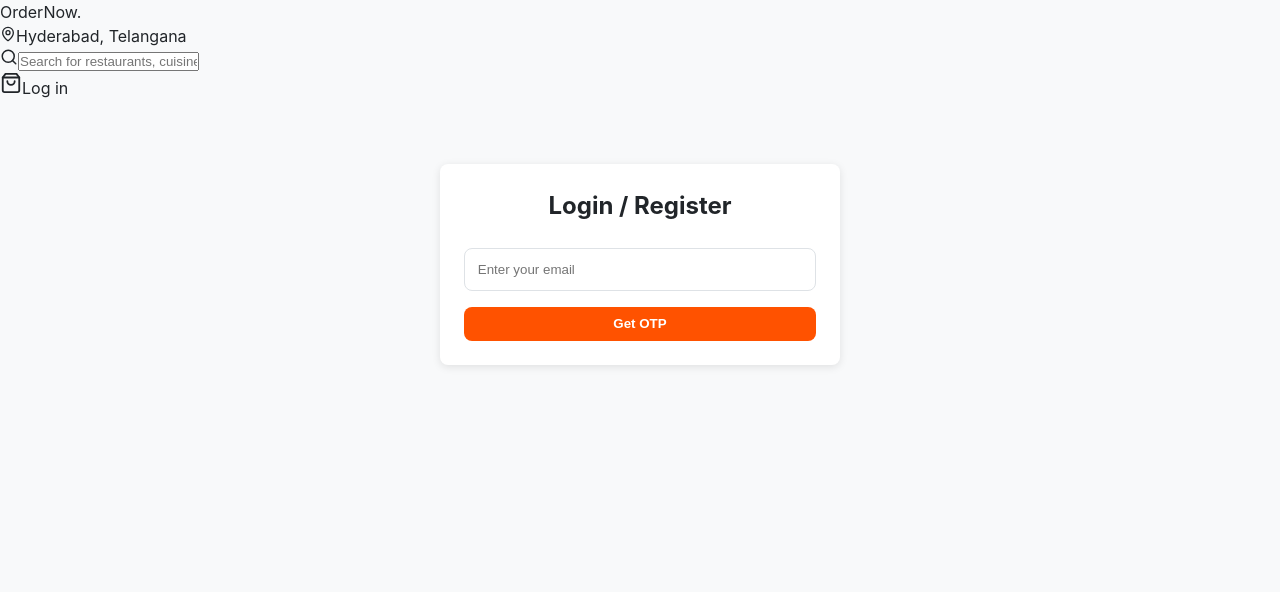
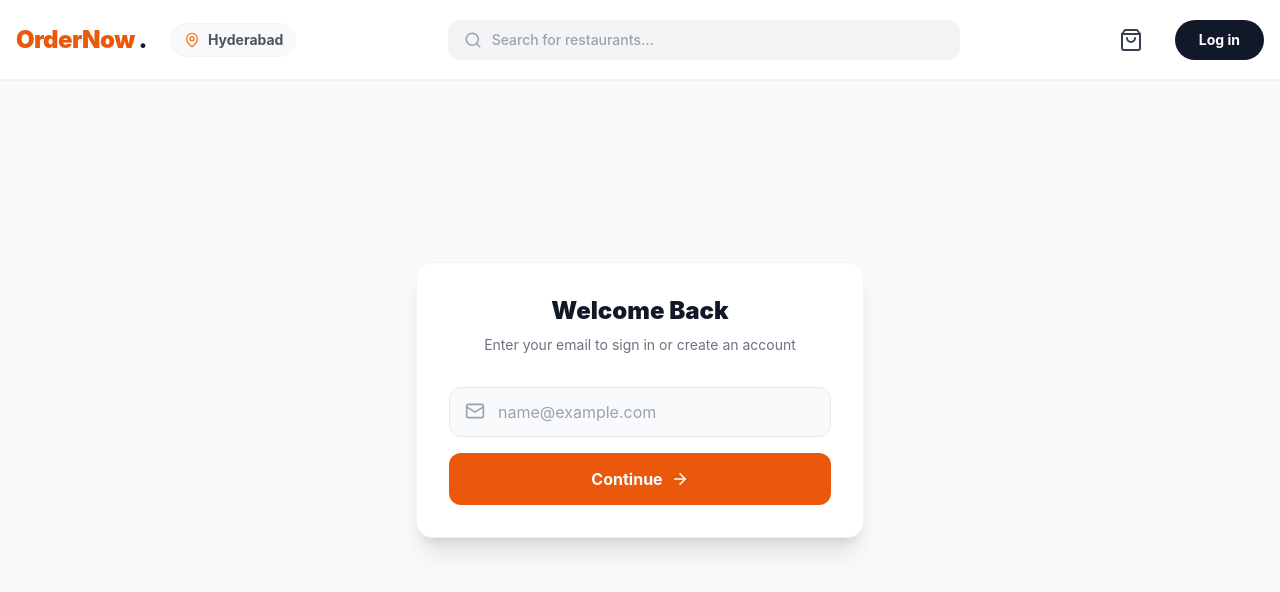
Before and after one commit to vishnubhotlasirichandana/OD_customer, a React (Vite) app: page /login in a window 1280 px wide. Shown: the top 592 px of the page. Built offline with nearby package versions, Linux system fonts and the light colour scheme; no server answers.

Commit message:
Initial commit - Frontend UI

```diff
--- a/src/components/Navbar.jsx
+++ b/src/components/Navbar.jsx
@@ -1,11 +1,14 @@
 import { Link } from 'react-router-dom';
 import { useAuth } from '../contexts/AuthContext';
 import { useCart } from '../contexts/CartContext';
-import { ShoppingBag, MapPin, Search, User, LogOut } from 'lucide-react';
+import { ShoppingBag, MapPin, Search, LogOut, User as UserIcon } from 'lucide-react';
 
 export default function Navbar() {
   const { user, logout } = useAuth();
   const { cart } = useCart();
+
+  // Safety check for user name
+  const userName = user?.fullName ? user.fullName.split(' ')[0] : 'User';
 
   return (
     <nav className="sticky top-0 z-50 bg-white border-b border-gray-100 shadow-sm h-16 md:h-20">
@@ -13,34 +16,36 @@ export default function Navbar() {
 
         {/* LEFT: Logo & Location */}
         <div className="flex items-center gap-6">
-          <Link to="/" className="text-2xl font-black tracking-tight text-orange-600">
+          <Link to="/" className="text-2xl font-black tracking-tight text-orange-600 flex items-center gap-1">
             OrderNow<span className="text-gray-900">.</span>
           </Link>
 
-          <div className="hidden lg:flex items-center gap-2 text-sm text-gray-500 hover:text-orange-600 cursor-pointer transition-colors bg-gray-50 px-3 py-1.5 rounded-full border border-gray-100">
-            <MapPin size={16} />
-            <span className="font-medium truncate max-w-[150px]">
-              Hyderabad, Telangana
+          <div className="hidden lg:flex items-center gap-2 text-sm text-gray-600 hover:text-orange-600 cursor-pointer transition-colors bg-gray-50 px-3 py-1.5 rounded-full border border-gray-100">
+            <MapPin size={16} className="text-orange-500" />
+            <span className="font-bold truncate max-w-[150px]">
+              Hyderabad
             </span>
           </div>
         </div>
 
         {/* CENTER: Search Bar (Desktop) */}
-        <div className="hidden md:flex flex-1 max-w-lg relative mx-4">
-          <Search className="absolute left-4 top-1/2 -translate-y-1/2 text-gray-400" size={18} />
-          <input
-            type="text"
-            placeholder="Search for restaurants, cuisines..."
-            className="w-full pl-11 pr-4 py-2.5 bg-gray-100 border-transparent focus:bg-white focus:ring-2 focus:ring-orange-100 focus:border-orange-200 rounded-xl text-sm transition-all outline-none"
-          />
+        <div className="hidden md:block flex-1 max-w-lg mx-4">
+          <div className="relative">
+            <Search className="absolute left-4 top-1/2 -translate-y-1/2 text-gray-400" size={18} />
+            <input
+              type="text"
+              placeholder="Search for restaurants..."
+              className="w-full pl-11 pr-4 py-2.5 bg-gray-100 border-transparent focus:bg-white focus:ring-2 focus:ring-orange-100 focus:border-orange-200 rounded-xl text-sm transition-all outline-none font-medium"
+            />
+          </div>
         </div>
 
         {/* RIGHT: Actions */}
-        <div className="flex items-center gap-4 md:gap-6">
-          <Link to="/cart" className="relative p-2 hover:bg-gray-50 rounded-full transition-colors">
-            <ShoppingBag size={22} className="text-gray-700" />
+        <div className="flex items-center gap-3 md:gap-6">
+          <Link to="/cart" className="relative p-2 hover:bg-gray-50 rounded-full transition-colors group">
+            <ShoppingBag size={24} className="text-gray-700 group-hover:text-orange-600 transition-colors" />
             {cart?.length > 0 && (
-              <span className="absolute top-0 right-0 bg-orange-600 text-white text-[10px] font-bold w-4 h-4 flex items-center justify-center rounded-full shadow-sm">
+              <span className="absolute top-0 right-0 bg-orange-600 text-white text-[10px] font-bold w-4 h-4 flex items-center justify-center rounded-full shadow-sm ring-2 ring-white">
                 {cart.length}
               </span>
             )}
@@ -50,9 +55,9 @@ export default function Navbar() {
             <div className="flex items-center gap-3 pl-4 border-l border-gray-200">
               <div className="hidden md:flex flex-col items-end">
                 <span className="text-xs font-bold text-gray-900 leading-tight">
-                  {user.fullName?.split(' ')[0]}
+                  {userName}
                 </span>
-                <span className="text-[10px] text-gray-500 font-medium">Member</span>
+                <span className="text-[10px] text-orange-600 font-bold uppercase tracking-wide">Member</span>
               </div>
               <button
                 onClick={logout}
@@ -65,7 +70,7 @@ export default function Navbar() {
           ) : (
             <Link
               to="/login"
-              className="px-5 py-2.5 bg-gray-900 text-white text-sm font-bold rounded-full hover:bg-gray-800 hover:shadow-lg hover:-translate-y-0.5 transition-all"
+              className="px-6 py-2.5 bg-gray-900 text-white text-sm font-bold rounded-full hover:bg-gray-800 hover:shadow-lg hover:-translate-y-0.5 transition-all"
             >
               Log in
             </Link>
--- a/src/main.jsx
+++ b/src/main.jsx
@@ -3,14 +3,14 @@ import ReactDOM from 'react-dom/client';
 import { BrowserRouter } from 'react-router-dom';
 import App from './App';
 import { AuthProvider } from './contexts/AuthContext';
-import { CartProvider } from './contexts/CartContext'; // <--- ADD THIS
+import { CartProvider } from './contexts/CartContext';
+import './index.css'; // <--- CRITICAL: Import Tailwind styles
 import './styles/global.css';
 
 ReactDOM.createRoot(document.getElementById('root')).render(
   <React.StrictMode>
     <BrowserRouter>
       <AuthProvider>
-        {/* CartProvider must be INSIDE AuthProvider so it can access the user */}
         <CartProvider>
           <App />
         </CartProvider>
--- a/src/pages/Home.jsx
+++ b/src/pages/Home.jsx
@@ -1,16 +1,17 @@
 import { useEffect, useState } from 'react';
+import { Link } from 'react-router-dom'; // Fixed import
 import client from '../api/client';
 import RestaurantCard from '../components/RestaurantCard';
-import { Search, SlidersHorizontal, ArrowRight } from 'lucide-react';
+import { Search, SlidersHorizontal, ArrowRight, Pizza, Coffee, Utensils } from 'lucide-react';
 
 const CATEGORIES = [
-  { id: 'all', label: 'All' },
-  { id: 'Pizza', label: '🍕 Pizza' },
-  { id: 'Burger', label: '🍔 Burger' },
-  { id: 'Biryani', label: '🍲 Biryani' },
-  { id: 'Chinese', label: '🥢 Chinese' },
-  { id: 'Healthy', label: '🥗 Healthy' },
-  { id: 'Dessert', label: '🍰 Dessert' },
+  { id: 'all', label: 'All', icon: <Utensils size={16} /> },
+  { id: 'Pizza', label: 'Pizza', icon: <Pizza size={16} /> },
+  { id: 'Burger', label: 'Burger', icon: <Utensils size={16} /> },
+  { id: 'Biryani', label: 'Biryani', icon: <Utensils size={16} /> },
+  { id: 'Chinese', label: 'Chinese', icon: <Utensils size={16} /> },
+  { id: 'Healthy', label: 'Healthy', icon: <Utensils size={16} /> },
+  { id: 'Dessert', label: 'Dessert', icon: <Coffee size={16} /> },
 ];
 
 export default function Home() {
@@ -42,23 +43,23 @@ export default function Home() {
   return (
     <div className="min-h-screen bg-gray-50/50 pb-20">
 
-      {/* 1. HERO SECTION (Visual Hook) */}
-      <section className="bg-gradient-to-r from-orange-600 to-red-600 py-12 px-4 shadow-lg text-white">
+      {/* 1. HERO SECTION */}
+      <section className="bg-gradient-to-r from-orange-600 to-red-600 py-16 px-4 shadow-lg text-white">
         <div className="max-w-4xl mx-auto text-center">
-          <h1 className="text-3xl md:text-5xl font-black mb-4 tracking-tight">
-            Delicious food, <br/> delivered to your door.
+          <h1 className="text-4xl md:text-6xl font-black mb-6 tracking-tight drop-shadow-sm">
+            Cravings? <br/> Consider it done.
           </h1>
-          <p className="text-orange-100 text-lg mb-8 max-w-xl mx-auto">
-            Order from your favorite restaurants and track your delivery in real-time.
+          <p className="text-orange-50 text-lg mb-8 max-w-xl mx-auto font-medium">
+            Order from the best restaurants in town and get it delivered at lightning speed.
           </p>
 
-          {/* Mobile Search Input */}
-          <div className="md:hidden relative max-w-md mx-auto">
+          {/* Search Input */}
+          <div className="relative max-w-lg mx-auto">
              <Search className="absolute left-4 top-3.5 text-gray-400" size={20} />
              <input
                type="text"
-               placeholder="Search restaurants..."
-               className="w-full pl-12 pr-4 py-3 rounded-full text-gray-900 font-medium focus:outline-none shadow-xl"
+               placeholder="Search restaurants or cuisines..."
+               className="w-full pl-12 pr-4 py-3.5 rounded-full text-gray-900 font-medium focus:outline-none focus:ring-4 focus:ring-orange-500/30 shadow-2xl"
                value={searchTerm}
                onChange={(e) => setSearchTerm(e.target.value)}
              />
@@ -66,48 +67,43 @@ export default function Home() {
         </div>
       </section>
 
-      {/* 2. STICKY FILTER BAR */}
-      <div className="sticky top-16 md:top-20 z-40 bg-white/80 backdrop-blur-md border-b border-gray-200 shadow-sm">
-        <div className="max-w-7xl mx-auto px-4 py-3 flex items-center gap-4 overflow-x-auto no-scrollbar">
+      {/* 2. CATEGORY FILTERS */}
+      <div className="sticky top-16 md:top-20 z-40 bg-white/80 backdrop-blur-md border-b border-gray-200">
+        <div className="max-w-7xl mx-auto px-4 py-4 flex items-center gap-3 overflow-x-auto no-scrollbar">
           <div className="flex items-center gap-2 text-gray-500 pr-4 border-r border-gray-300 shrink-0">
             <SlidersHorizontal size={18} />
-            <span className="text-xs font-bold uppercase tracking-wider">Filters</span>
+            <span className="text-xs font-bold uppercase tracking-wider hidden sm:inline">Filters</span>
           </div>
           {CATEGORIES.map(cat => (
             <button
               key={cat.id}
               onClick={() => setActiveCategory(cat.id)}
               className={`
-                px-4 py-1.5 rounded-full text-sm font-bold whitespace-nowrap transition-all border shrink-0
+                px-4 py-2 rounded-full text-sm font-bold whitespace-nowrap transition-all border flex items-center gap-2 shrink-0
                 ${activeCategory === cat.id
-                  ? 'bg-gray-900 text-white border-gray-900 shadow-md transform scale-105'
+                  ? 'bg-gray-900 text-white border-gray-900 shadow-md'
                   : 'bg-white text-gray-600 border-gray-200 hover:border-gray-400 hover:bg-gray-50'}
               `}
             >
+              {cat.icon}
               {cat.label}
             </button>
           ))}
         </div>
       </div>
 
-      {/* 3. MAIN CONTENT */}
+      {/* 3. MAIN GRID */}
       <div className="max-w-7xl mx-auto px-4 mt-8">
-
-        {/* Section Header */}
         <div className="flex items-center justify-between mb-6">
           <h2 className="text-xl font-extrabold text-gray-900 tracking-tight">
             {activeCategory === 'all' ? 'Top Picks For You' : `Best ${activeCategory} Places`}
           </h2>
-          <Link to="#" className="text-orange-600 text-sm font-bold flex items-center gap-1 hover:underline">
-            See all <ArrowRight size={16} />
-          </Link>
         </div>
 
-        {/* The Grid */}
         {loading ? (
           <div className="grid grid-cols-1 sm:grid-cols-2 lg:grid-cols-3 xl:grid-cols-4 gap-6">
             {[...Array(8)].map((_, i) => (
-              <div key={i} className="bg-white rounded-2xl h-[300px] animate-pulse border border-gray-100" />
+              <div key={i} className="bg-white rounded-2xl h-[280px] animate-pulse border border-gray-100 shadow-sm" />
             ))}
           </div>
         ) : filteredList.length === 0 ? (
@@ -116,14 +112,12 @@ export default function Home() {
               <Search size={40} className="text-orange-400" />
             </div>
             <h3 className="text-xl font-bold text-gray-900 mb-2">No restaurants found</h3>
-            <p className="text-gray-500 max-w-xs mx-auto">
-              We couldn't find any matches for "{searchTerm}". Try browsing other categories.
-            </p>
+            <p className="text-gray-500">We couldn't find matches for "{searchTerm}".</p>
             <button
               onClick={() => {setSearchTerm(""); setActiveCategory("all");}}
               className="mt-6 text-orange-600 font-bold hover:underline"
             >
-              Clear all filters
+              Clear filters
             </button>
           </div>
         ) : (
--- a/src/pages/Login.jsx
+++ b/src/pages/Login.jsx
@@ -2,63 +2,107 @@ import { useState } from 'react';
 import client from '../api/client';
 import { useAuth } from '../contexts/AuthContext';
 import { useNavigate } from 'react-router-dom';
+import { Mail, ArrowRight, Lock } from 'lucide-react';
 
 export default function Login() {
   const [email, setEmail] = useState('');
   const [otp, setOtp] = useState('');
   const [step, setStep] = useState(1); // 1: Email, 2: OTP
+  const [loading, setLoading] = useState(false);
   const { login } = useAuth();
   const navigate = useNavigate();
 
   const handleRequestOtp = async (e) => {
     e.preventDefault();
+    setLoading(true);
     try {
       await client.post('/auth/request-otp', { email });
       setStep(2);
     } catch (err) {
-      alert('Failed to send OTP. Try again.');
+      alert('Failed to send OTP. Please check your email.');
+    } finally {
+      setLoading(false);
     }
   };
 
   const handleVerifyOtp = async (e) => {
     e.preventDefault();
+    setLoading(true);
     const success = await login(email, otp);
-    if (success) navigate('/');
-    else alert('Invalid OTP');
+    if (success) {
+      navigate('/');
+    } else {
+      alert('Invalid OTP. Please try again.');
+      setLoading(false);
+    }
   };
 
   return (
-    <div style={{ maxWidth: '400px', margin: '4rem auto' }} className="card">
-      <h2 style={{ textAlign: 'center', marginBottom: '1.5rem' }}>
-        {step === 1 ? 'Login / Register' : 'Verify OTP'}
-      </h2>
+    <div className="min-h-[80vh] flex items-center justify-center px-4 bg-gray-50">
+      <div className="w-full max-w-md bg-white rounded-2xl shadow-xl p-8 border border-gray-100">
+        <div className="text-center mb-8">
+          <h1 className="text-2xl font-black text-gray-900 mb-2">
+            {step === 1 ? 'Welcome Back' : 'Verify Identity'}
+          </h1>
+          <p className="text-gray-500 text-sm">
+            {step === 1
+              ? 'Enter your email to sign in or create an account'
+              : `We sent a code to ${email}`}
+          </p>
+        </div>
 
         {step === 1 ? (
-        <form onSubmit={handleRequestOtp}>
+          <form onSubmit={handleRequestOtp} className="space-y-4">
+            <div className="relative">
+              <Mail className="absolute left-4 top-3.5 text-gray-400" size={20} />
               <input
                 type="email"
-            className="input"
-            placeholder="Enter your email"
+                className="w-full pl-12 pr-4 py-3 bg-gray-50 border border-gray-200 rounded-xl focus:ring-2 focus:ring-orange-500 focus:border-transparent outline-none transition-all"
+                placeholder="name@example.com"
                 value={email}
                 onChange={e => setEmail(e.target.value)}
                 required
               />
-          <button type="submit" className="btn btn-primary" style={{ width: '100%' }}>Get OTP</button>
+            </div>
+            <button
+              type="submit"
+              disabled={loading}
+              className="w-full bg-orange-600 hover:bg-orange-700 text-white font-bold py-3.5 rounded-xl transition-all flex items-center justify-center gap-2 disabled:opacity-70"
+            >
+              {loading ? 'Sending...' : <>Continue <ArrowRight size={18} /></>}
+            </button>
           </form>
         ) : (
-        <form onSubmit={handleVerifyOtp}>
-          <p style={{ marginBottom: '1rem', textAlign: 'center' }}>OTP sent to {email}</p>
+          <form onSubmit={handleVerifyOtp} className="space-y-6">
+            <div className="relative">
+              <Lock className="absolute left-4 top-3.5 text-gray-400" size={20} />
               <input
                 type="text"
-            className="input"
-            placeholder="Enter OTP"
+                className="w-full pl-12 pr-4 py-3 bg-gray-50 border border-gray-200 rounded-xl focus:ring-2 focus:ring-orange-500 outline-none text-center text-lg tracking-widest font-bold"
+                placeholder="000000"
                 value={otp}
                 onChange={e => setOtp(e.target.value)}
+                maxLength={6}
                 required
               />
-          <button type="submit" className="btn btn-primary" style={{ width: '100%' }}>Verify</button>
+            </div>
+            <button
+              type="submit"
+              disabled={loading}
+              className="w-full bg-gray-900 hover:bg-gray-800 text-white font-bold py-3.5 rounded-xl transition-all disabled:opacity-70"
+            >
+              {loading ? 'Verifying...' : 'Verify & Login'}
+            </button>
+            <button
+              type="button"
+              onClick={() => setStep(1)}
+              className="w-full text-sm text-gray-500 hover:text-orange-600 font-semibold"
+            >
+              Change Email
+            </button>
           </form>
         )}
       </div>
+    </div>
   );
 }
```
Also changed, not shown: src/api/client.js (+4 -4 lines), 1 other file (tests, documents, lock files or other folders). Lines whose indentation alone changed are shown as unchanged.
